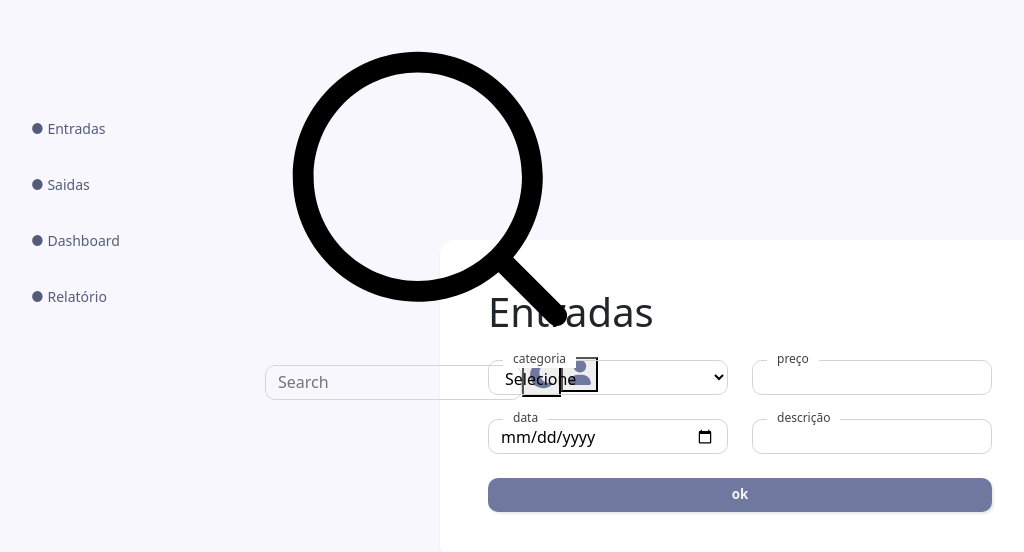
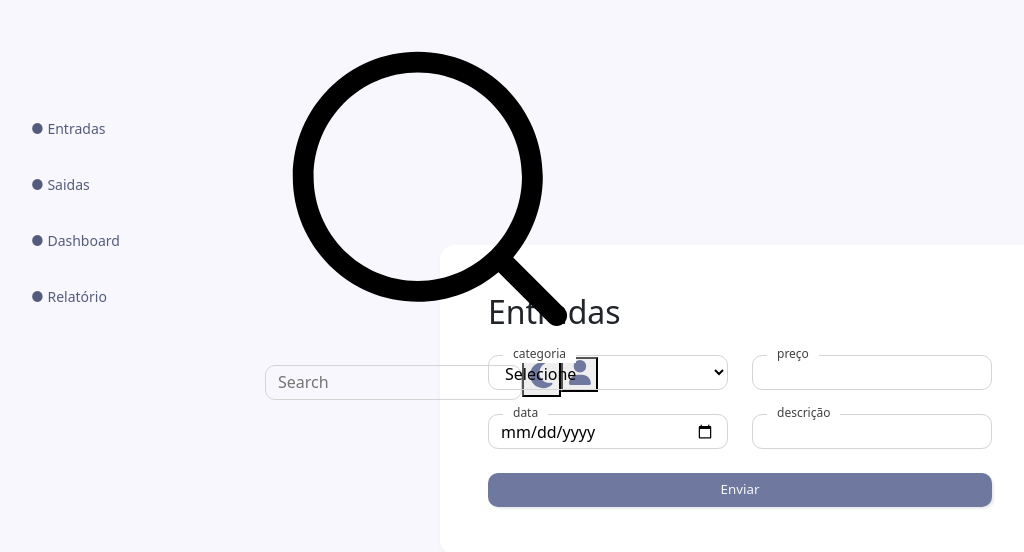
Before and after one commit to biancacostamelo/sistema-financeiro, a React (Create React App) app in the folder sistema/: page /Entradas in a window 1280 px wide. Shown: the top 552 px of the page, without its empty margins (35-1059 px from the left). Built offline with nearby package versions, Linux system fonts and the light colour scheme.

Commit message:
modificando estrutura da pagina entradas

```diff
--- a/sistema/src/paginas/entradas.jsx
+++ b/sistema/src/paginas/entradas.jsx
@@ -6,25 +6,12 @@ const Entradas = () => {
             <form>
                 <div className="div p-5">
                     <div className="mb-4">
-                        <h1>Entradas</h1>
+                        <h2>Entradas</h2>
                     </div>
                     <div className="row mb-4">
                         <div className="col-sm-6 r campoLabel">
                             <label htmlFor="categoria" className="label">categoria</label>
                             <select name="categoria" id="categoria" required>
-                                {/* <option value="">Selecione</option>
-                                    <option value="alimentacao">Alimentação</option>
-                                    <option value="moradia">Moradia</option>
-                                    <option value="transporte">Transporte</option>
-                                    <option value="educacao">Educação</option>
-                                    <option value="saude">Saúde</option>
-                                    <option value="lazer_entretenimento">Lazer e entretenimento</option>
-                                    <option value="vestuario">Vestuário</option>
-                                    <option value="tecnologia_comunicacao">Tecnologia e comunicação</option>
-                                    <option value="seguros_protecao">Seguros e proteção</option>
-                                    <option value="impostos_taxas">Impostos e taxas</option>
-                                    <option value="despesas_animais">Despesas com animais de estimação</option>
-                                    <option value="doacoes_caridade">Doações e caridade</option> */}
                                 <option value="">Selecione</option>
                                 <option value="salario">Salário</option>
                                 <option value="freelance">Freelance ou prestação de serviços</option>
@@ -57,7 +44,7 @@ const Entradas = () => {
                     </div>
                     <div className="row">
                         <div className="col-sm-12">
-                            <button className="botaologin"><b>ok</b></button>
+                            <button className="botaologin">Enviar</button>
                         </div>
                     </div>
                 </div>
```
